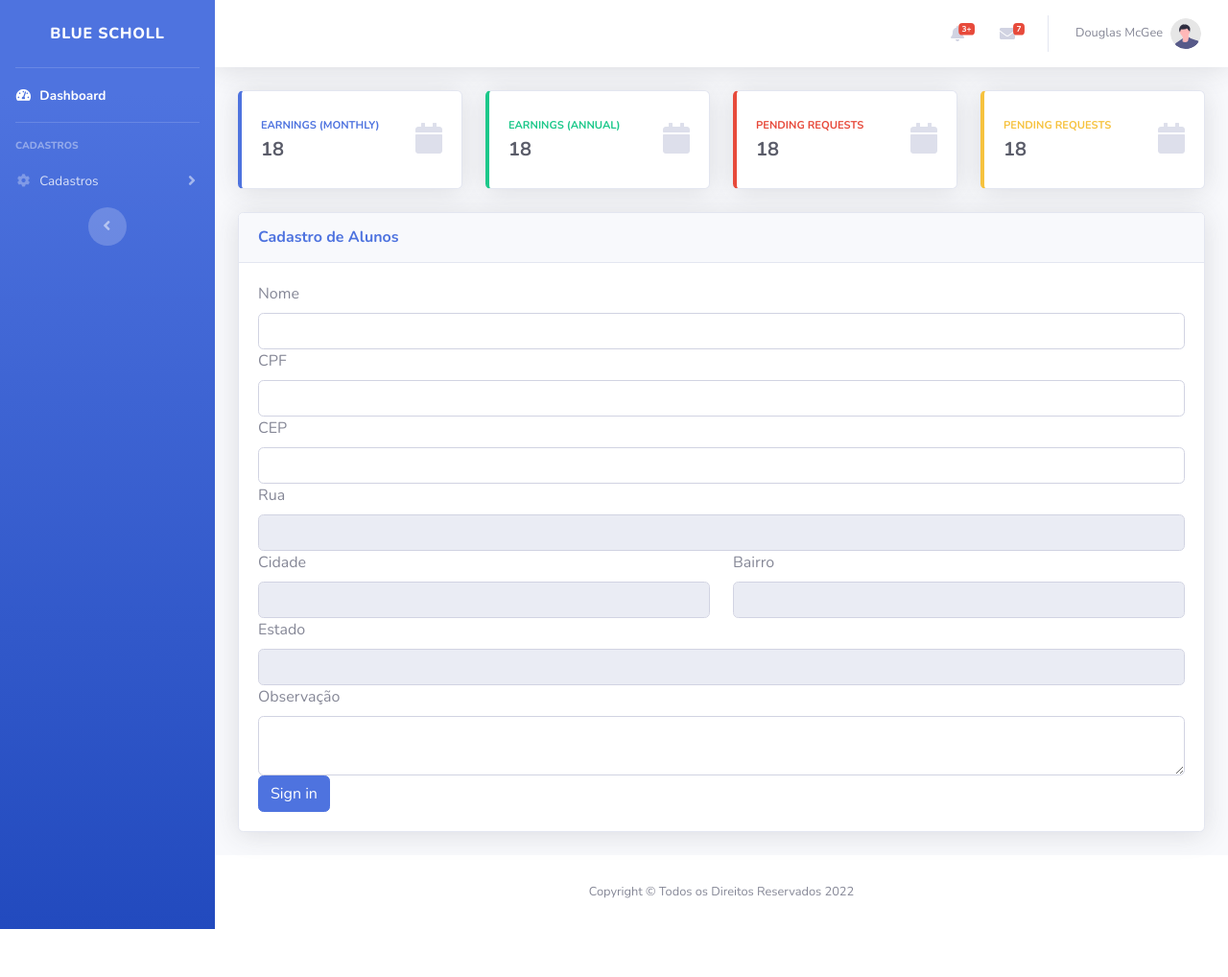
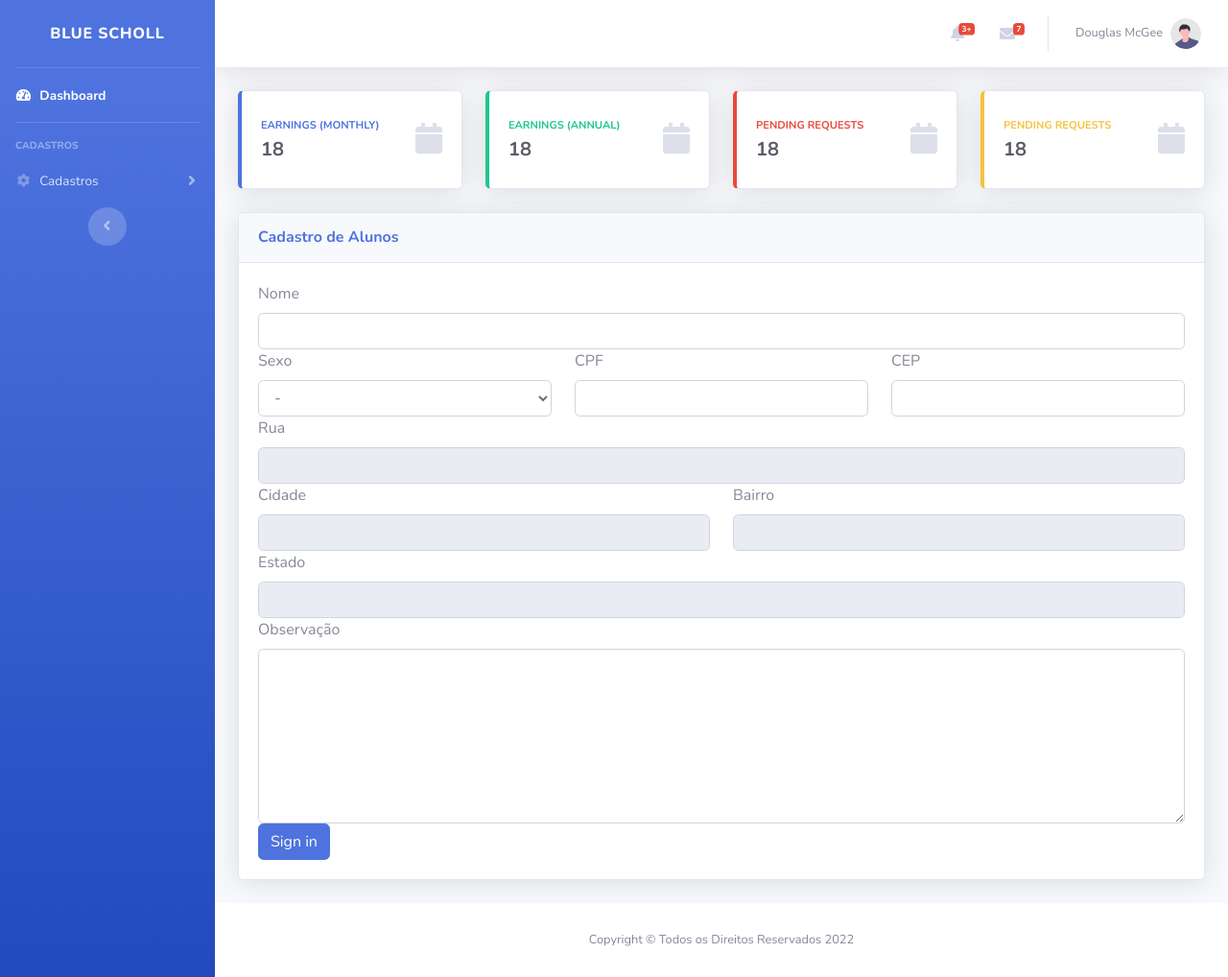
Before and after one commit to SilasMatos/projeto_escola, a PHP site: page /index.php?r=cadAluno in a window 1280 px wide. Shown: the whole page at 96% size. Before the commit the page ends 968 px from the top, so only its background shows below. Run offline with PHP 8.4, Linux system fonts and the light colour scheme.

Commit message:
Versão2

```diff
--- a/template/cadAluno.php
+++ b/template/cadAluno.php
@@ -11,11 +11,19 @@
                     <label for="inputEmail4" class="form-label">Nome</label>
                     <input type="text" name="nome" class="form-control" id="inputEmail4">
                 </div>
-                <div class="col-md-12">
+
+                <div class="col-md-4">
+                    <label for="inputPassword4" class="form-label">Sexo</label>
+                    <select class="form-control">
+                        <option value="">-</option>
+                    </select>
+                </div>
+
+                <div class="col-md-4">
                     <label for="inputEmail4" class="form-label">CPF</label>
                     <input type="text" name="cpf" class="form-control" id="inputEmail4">
                 </div>
-                <div class="col-md-12">
+                <div class="col-md-4">
                     <label for="inputPassword4" class="form-label">CEP</label>
                     <input type="text" name="cep" class="form-control" id="inputEmail4">
                 </div>
@@ -41,8 +49,8 @@
                 </div>
 
                 <div class="col-md-12">
-                    <label for="inputPassword4" class="form-label">Observação</label>
-                    <textarea name="obs" class="form-control"></textarea>
+                    <label for="inputPassword4"  class="form-label">Observação</label>
+                    <textarea name="obs"  rows= 7 class="form-control"></textarea>
                 </div>
 
 
```
